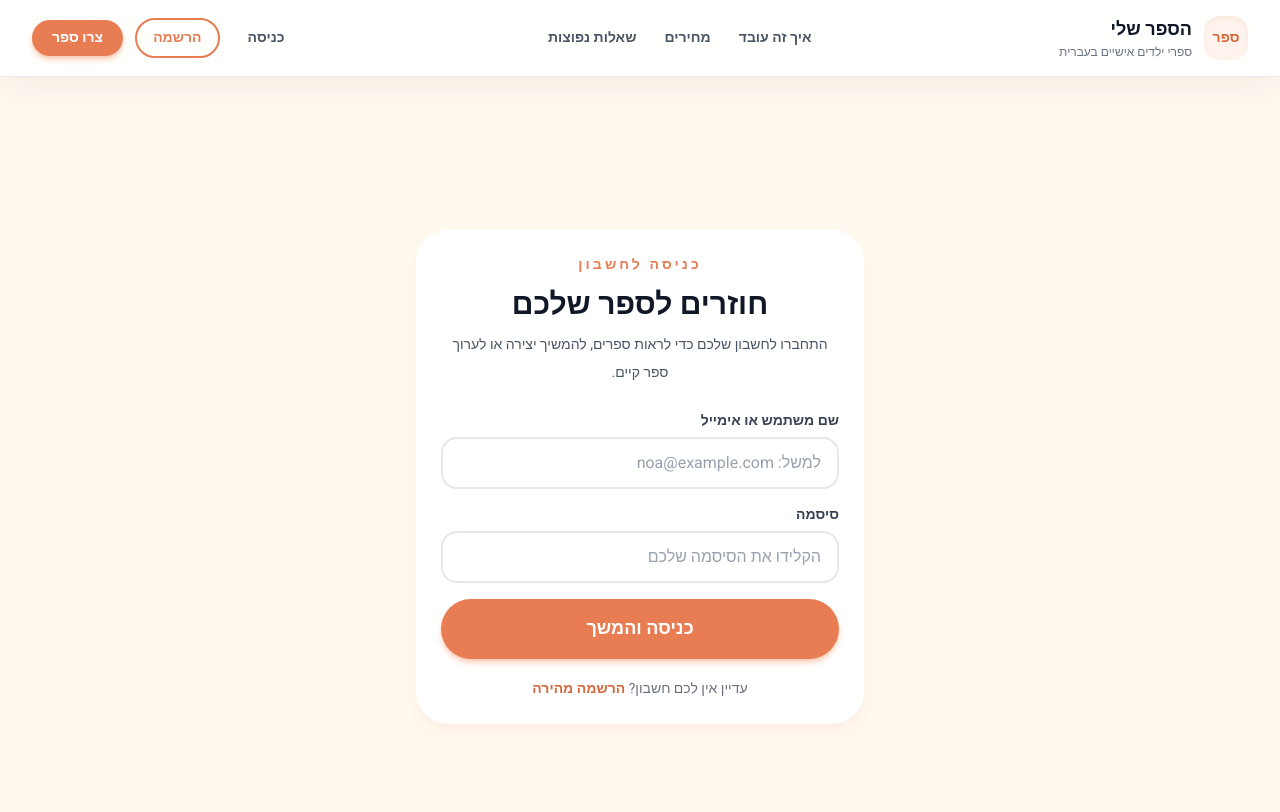
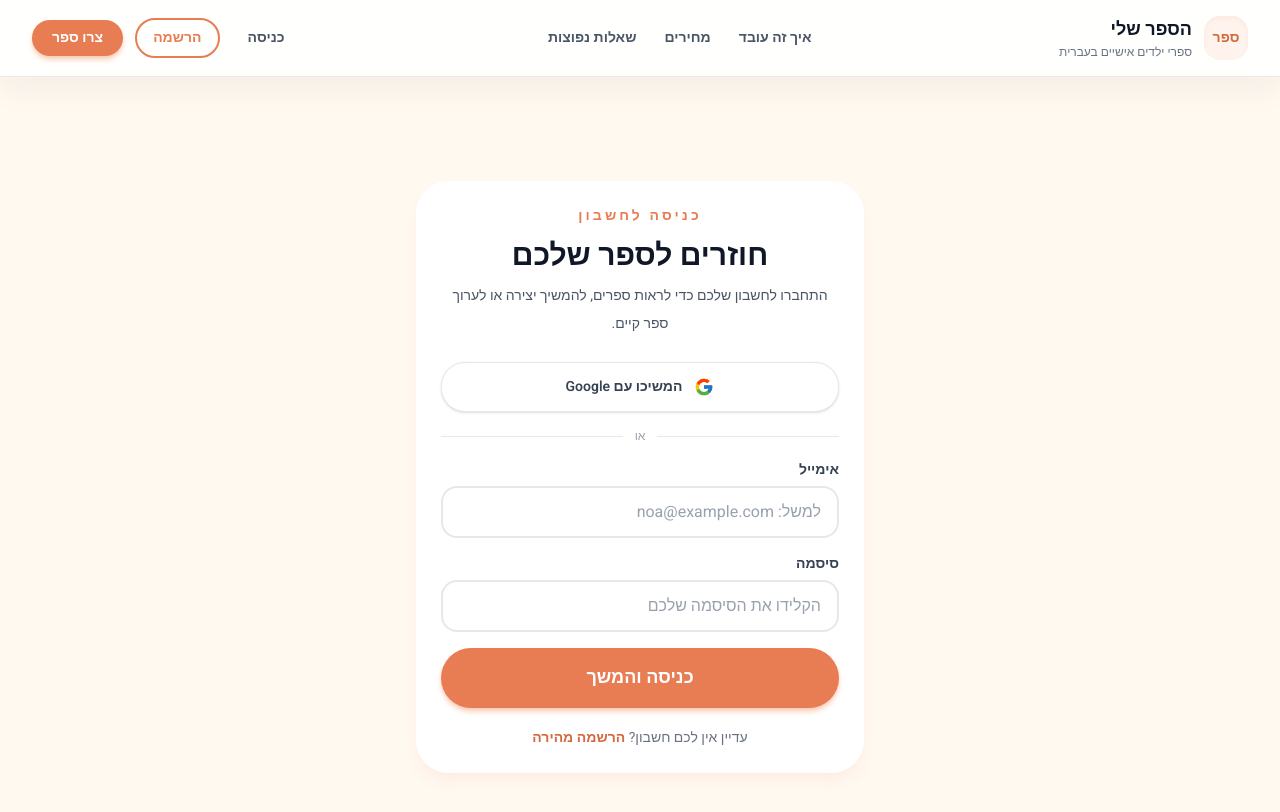
Before and after one commit to Yossirb9/my-book-app, a Next.js app: page /login in a window 1280 px wide. Shown: the top 812 px of the page. Built offline with nearby package versions, Linux system fonts and the light colour scheme; no server answers.

Commit message:
Add Google OAuth login and signup

```diff
--- a/src/app/(auth)/login/page.tsx
+++ b/src/app/(auth)/login/page.tsx
@@ -7,21 +7,61 @@ import Button from '@/components/ui/Button'
 import { Input } from '@/components/ui/Input'
 import { createClient } from '@/lib/supabase/client'
 
+function GoogleButton({ returnTo, loading, onStart }: { returnTo: string; loading: boolean; onStart: () => void }) {
+  const handleGoogleLogin = async () => {
+    onStart()
+    const supabase = createClient()
+    const callbackUrl = `${window.location.origin}/auth/callback?returnTo=${encodeURIComponent(returnTo)}`
+    await supabase.auth.signInWithOAuth({
+      provider: 'google',
+      options: { redirectTo: callbackUrl },
+    })
+  }
+
+  return (
+    <button
+      type="button"
+      onClick={handleGoogleLogin}
+      disabled={loading}
+      className="flex w-full items-center justify-center gap-3 rounded-[1.5rem] border border-gray-200 bg-white px-5 py-3.5 text-sm font-semibold text-gray-700 shadow-sm transition-all hover:-translate-y-0.5 hover:shadow-md disabled:opacity-60"
+    >
+      <svg width="20" height="20" viewBox="0 0 48 48" aria-hidden="true">
+        <path fill="#FFC107" d="M43.611 20.083H42V20H24v8h11.303c-1.649 4.657-6.08 8-11.303 8-6.627 0-12-5.373-12-12s5.373-12 12-12c3.059 0 5.842 1.154 7.961 3.039l5.657-5.657C34.046 6.053 29.268 4 24 4 12.955 4 4 12.955 4 24s8.955 20 20 20 20-8.955 20-20c0-1.341-.138-2.65-.389-3.917z" />
+        <path fill="#FF3D00" d="m6.306 14.691 6.571 4.819C14.655 15.108 18.961 12 24 12c3.059 0 5.842 1.154 7.961 3.039l5.657-5.657C34.046 6.053 29.268 4 24 4 16.318 4 9.656 8.337 6.306 14.691z" />
+        <path fill="#4CAF50" d="M24 44c5.166 0 9.86-1.977 13.409-5.192l-6.19-5.238A11.91 11.91 0 0 1 24 36c-5.202 0-9.619-3.317-11.283-7.946l-6.522 5.025C9.505 39.556 16.227 44 24 44z" />
+        <path fill="#1976D2" d="M43.611 20.083H42V20H24v8h11.303a12.04 12.04 0 0 1-4.087 5.571l.003-.002 6.19 5.238C36.971 39.205 44 34 44 24c0-1.341-.138-2.65-.389-3.917z" />
+      </svg>
+      המשיכו עם Google
+    </button>
+  )
+}
+
+function Divider() {
+  return (
+    <div className="flex items-center gap-3">
+      <div className="h-px flex-1 bg-gray-200" />
+      <span className="text-xs font-medium text-gray-400">או</span>
+      <div className="h-px flex-1 bg-gray-200" />
+    </div>
+  )
+}
+
 function LoginForm() {
   const router = useRouter()
   const searchParams = useSearchParams()
   const returnTo = searchParams.get('returnTo') || '/books'
   const isReturningToCreate = returnTo === '/create'
+  const authError = searchParams.get('error')
+
   const [username, setUsername] = useState('')
   const [password, setPassword] = useState('')
   const [loading, setLoading] = useState(false)
-  const [error, setError] = useState('')
+  const [error, setError] = useState(authError === 'auth_failed' ? 'ההתחברות עם Google נכשלה. נסו שוב.' : '')
 
   const subtitle = useMemo(() => {
     if (isReturningToCreate) {
       return 'ההתקדמות שלכם ביצירת הספר נשמרה. התחברו ונחזיר אתכם בדיוק לשלב האחרון.'
     }
-
     return 'התחברו לחשבון שלכם כדי לראות ספרים, להמשיך יצירה או לערוך ספר קיים.'
   }, [isReturningToCreate])
 
@@ -51,10 +91,15 @@ function LoginForm() {
         <p className="mt-2 text-sm leading-7 text-gray-600">{subtitle}</p>
       </div>
 
+      <div className="space-y-4">
+        <GoogleButton returnTo={returnTo} loading={loading} onStart={() => setLoading(true)} />
+
+        <Divider />
+
         <form onSubmit={handleLogin} className="space-y-4">
           <Input
             type="text"
-          label="שם משתמש או אימייל"
+            label="אימייל"
             placeholder="למשל: noa@example.com"
             value={username}
             onChange={(event) => setUsername(event.target.value)}
@@ -73,6 +118,7 @@ function LoginForm() {
             כניסה והמשך
           </Button>
         </form>
+      </div>
 
       <p className="mt-5 text-center text-sm text-gray-500">
         עדיין אין לכם חשבון?{' '}
--- a/src/app/(auth)/signup/page.tsx
+++ b/src/app/(auth)/signup/page.tsx
@@ -7,11 +7,51 @@ import Button from '@/components/ui/Button'
 import { Input } from '@/components/ui/Input'
 import { createClient } from '@/lib/supabase/client'
 
+function GoogleButton({ returnTo, loading, onStart }: { returnTo: string; loading: boolean; onStart: () => void }) {
+  const handleGoogleSignup = async () => {
+    onStart()
+    const supabase = createClient()
+    const callbackUrl = `${window.location.origin}/auth/callback?returnTo=${encodeURIComponent(returnTo)}`
+    await supabase.auth.signInWithOAuth({
+      provider: 'google',
+      options: { redirectTo: callbackUrl },
+    })
+  }
+
+  return (
+    <button
+      type="button"
+      onClick={handleGoogleSignup}
+      disabled={loading}
+      className="flex w-full items-center justify-center gap-3 rounded-[1.5rem] border border-gray-200 bg-white px-5 py-3.5 text-sm font-semibold text-gray-700 shadow-sm transition-all hover:-translate-y-0.5 hover:shadow-md disabled:opacity-60"
+    >
+      <svg width="20" height="20" viewBox="0 0 48 48" aria-hidden="true">
+        <path fill="#FFC107" d="M43.611 20.083H42V20H24v8h11.303c-1.649 4.657-6.08 8-11.303 8-6.627 0-12-5.373-12-12s5.373-12 12-12c3.059 0 5.842 1.154 7.961 3.039l5.657-5.657C34.046 6.053 29.268 4 24 4 12.955 4 4 12.955 4 24s8.955 20 20 20 20-8.955 20-20c0-1.341-.138-2.65-.389-3.917z" />
+        <path fill="#FF3D00" d="m6.306 14.691 6.571 4.819C14.655 15.108 18.961 12 24 12c3.059 0 5.842 1.154 7.961 3.039l5.657-5.657C34.046 6.053 29.268 4 24 4 16.318 4 9.656 8.337 6.306 14.691z" />
+        <path fill="#4CAF50" d="M24 44c5.166 0 9.86-1.977 13.409-5.192l-6.19-5.238A11.91 11.91 0 0 1 24 36c-5.202 0-9.619-3.317-11.283-7.946l-6.522 5.025C9.505 39.556 16.227 44 24 44z" />
+        <path fill="#1976D2" d="M43.611 20.083H42V20H24v8h11.303a12.04 12.04 0 0 1-4.087 5.571l.003-.002 6.19 5.238C36.971 39.205 44 34 44 24c0-1.341-.138-2.65-.389-3.917z" />
+      </svg>
+      הרשמה עם Google
+    </button>
+  )
+}
+
+function Divider() {
+  return (
+    <div className="flex items-center gap-3">
+      <div className="h-px flex-1 bg-gray-200" />
+      <span className="text-xs font-medium text-gray-400">או</span>
+      <div className="h-px flex-1 bg-gray-200" />
+    </div>
+  )
+}
+
 function SignupForm() {
   const router = useRouter()
   const searchParams = useSearchParams()
   const returnTo = searchParams.get('returnTo') || '/books'
   const isReturningToCreate = returnTo === '/create'
+
   const [email, setEmail] = useState('')
   const [password, setPassword] = useState('')
   const [loading, setLoading] = useState(false)
@@ -21,7 +61,6 @@ function SignupForm() {
     if (isReturningToCreate) {
       return 'פתחו חשבון קצרצר, והספר שהתחלתם יישאר בדיוק במקום שבו עצרתם.'
     }
-
     return 'יוצרים חשבון כדי לשמור ספרים, לערוך אותם ולחזור אליהם מכל מכשיר.'
   }, [isReturningToCreate])
 
@@ -50,6 +89,11 @@ function SignupForm() {
         <p className="mt-2 text-sm leading-7 text-gray-600">{subtitle}</p>
       </div>
 
+      <div className="space-y-4">
+        <GoogleButton returnTo={returnTo} loading={loading} onStart={() => setLoading(true)} />
+
+        <Divider />
+
         <form onSubmit={handleSignup} className="space-y-4">
           <Input
             type="email"
@@ -73,6 +117,7 @@ function SignupForm() {
             הרשמה והמשך
           </Button>
         </form>
+      </div>
 
       <p className="mt-5 text-center text-sm text-gray-500">
         כבר יש לכם חשבון?{' '}
--- /dev/null
+++ b/src/app/auth/callback/route.ts
@@ -0,0 +1,39 @@
+import { createServerClient } from '@supabase/ssr'
+import { cookies } from 'next/headers'
+import { NextRequest, NextResponse } from 'next/server'
+
+export async function GET(request: NextRequest) {
+  const { searchParams, origin } = new URL(request.url)
+  const code = searchParams.get('code')
+  const returnTo = searchParams.get('returnTo') || '/books'
+
+  if (code) {
+    const cookieStore = await cookies()
+
+    const supabase = createServerClient(
+      process.env.NEXT_PUBLIC_SUPABASE_URL!,
+      process.env.NEXT_PUBLIC_SUPABASE_ANON_KEY!,
+      {
+        cookies: {
+          getAll() {
+            return cookieStore.getAll()
+          },
+          setAll(cookiesToSet) {
+            cookiesToSet.forEach(({ name, value, options }) => {
+              cookieStore.set(name, value, options)
+            })
+          },
+        },
+      }
+    )
+
+    const { error } = await supabase.auth.exchangeCodeForSession(code)
+
+    if (!error) {
+      return NextResponse.redirect(`${origin}${returnTo}`)
+    }
+  }
+
+  // שגיאה — מחזירים ללוגין עם הודעה
+  return NextResponse.redirect(`${origin}/login?error=auth_failed`)
+}
```
Lines whose indentation alone changed are shown as unchanged.
